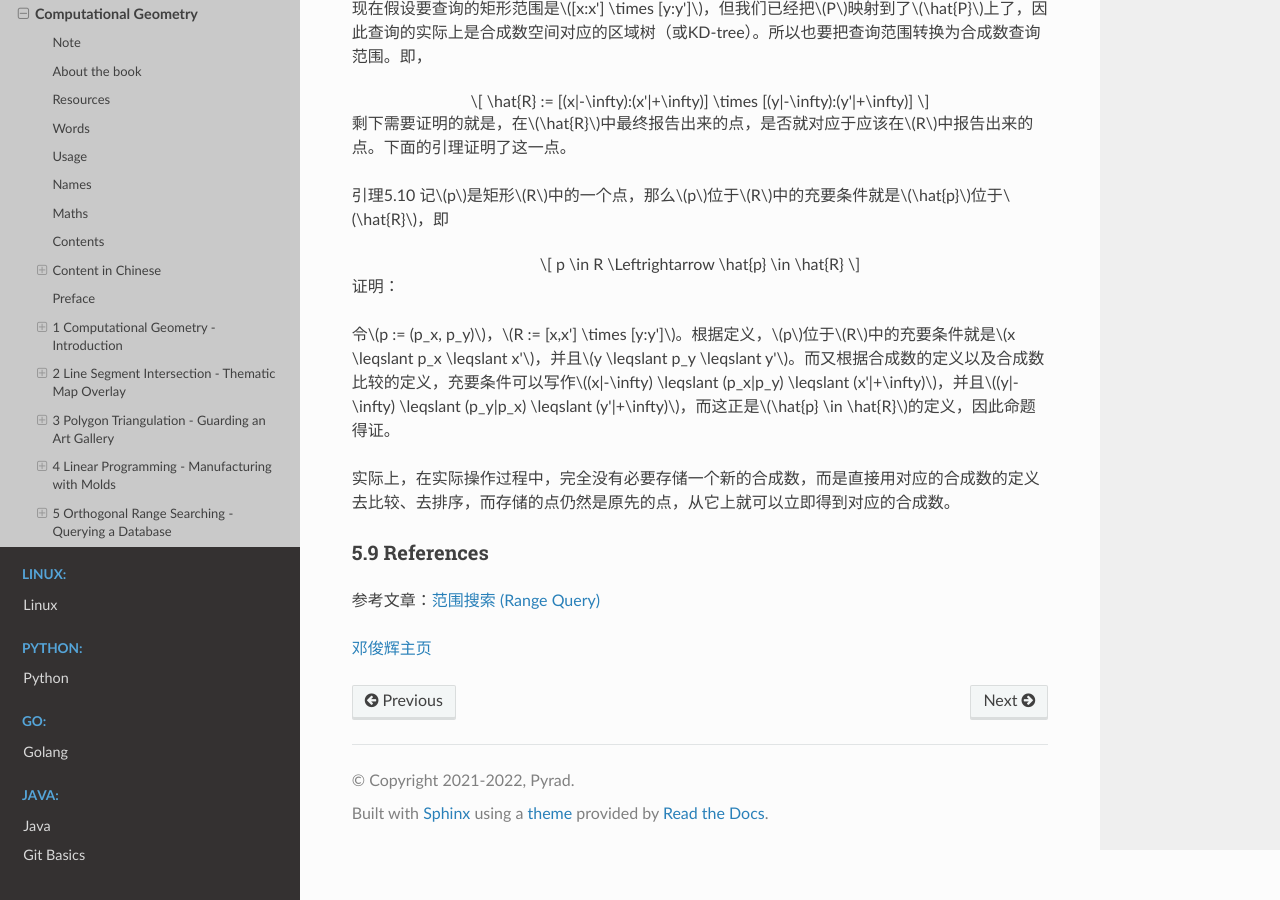
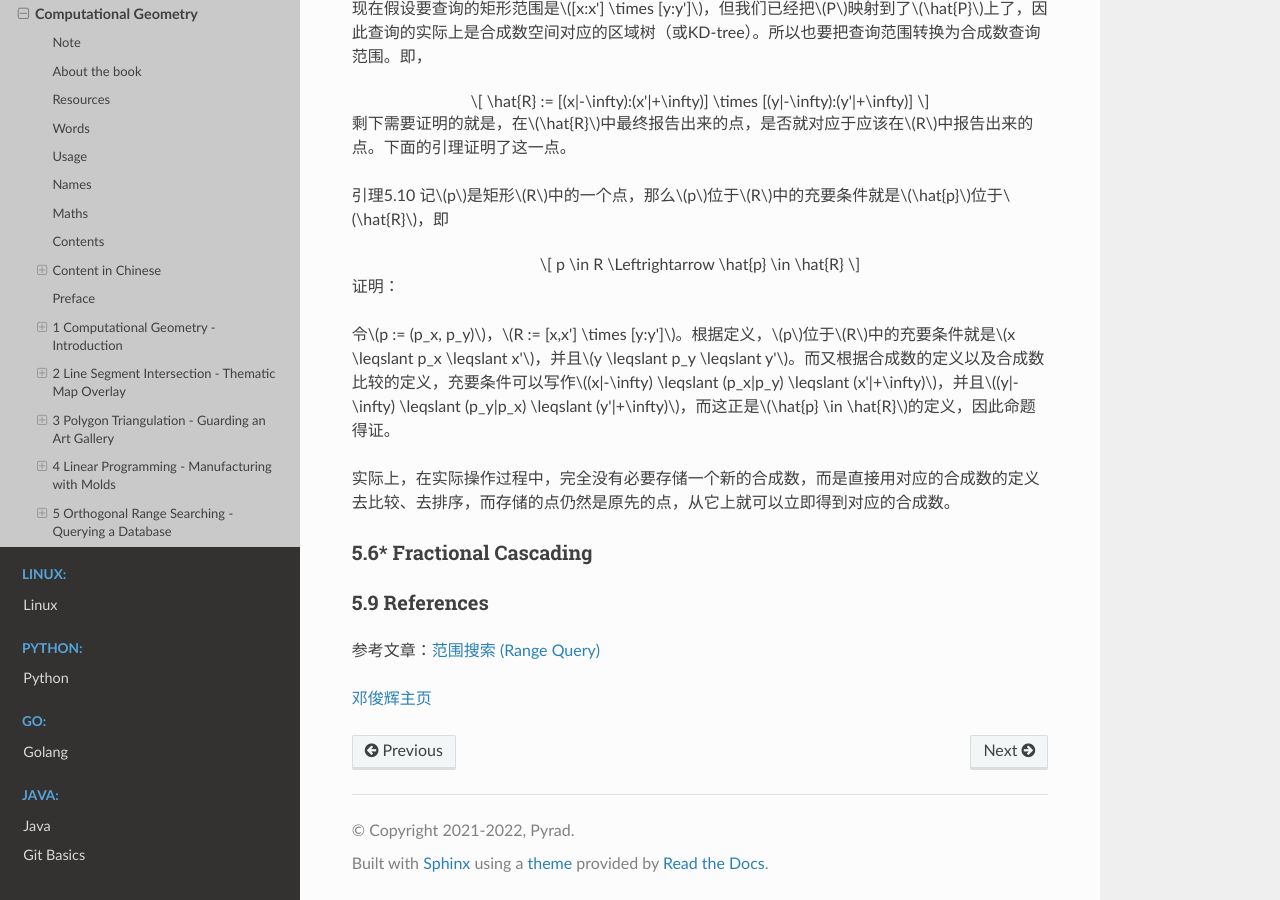
Before and after one commit to Pyrad/pyradnotes, a Sphinx documentation site: the page built from source/Geometry/ComputationalGeometryAA3rd.md, in a window 1280 px wide and 900 px high, scrolled down 91081 px. Built offline with Sphinx 7.4.7 and the Read the Docs theme 2.0.0, drawn with Linux system fonts in a browser that asks for light colours; a script that is not in the unit is left out.

Commit message:
CGAA3 Start section 5.6

```diff
--- a/source/Geometry/ComputationalGeometryAA3rd.md
+++ b/source/Geometry/ComputationalGeometryAA3rd.md
@@ -2751,6 +2751,8 @@ $$
 实际上，在实际操作过程中，完全没有必要存储一个新的合成数，而是直接用对应的合成数的定义去比较、去排序，而存储的点仍然是原先的点，从它上就可以立即得到对应的合成数。
 
 
+### 5.6* Fractional Cascading
+
 
 
 
```
